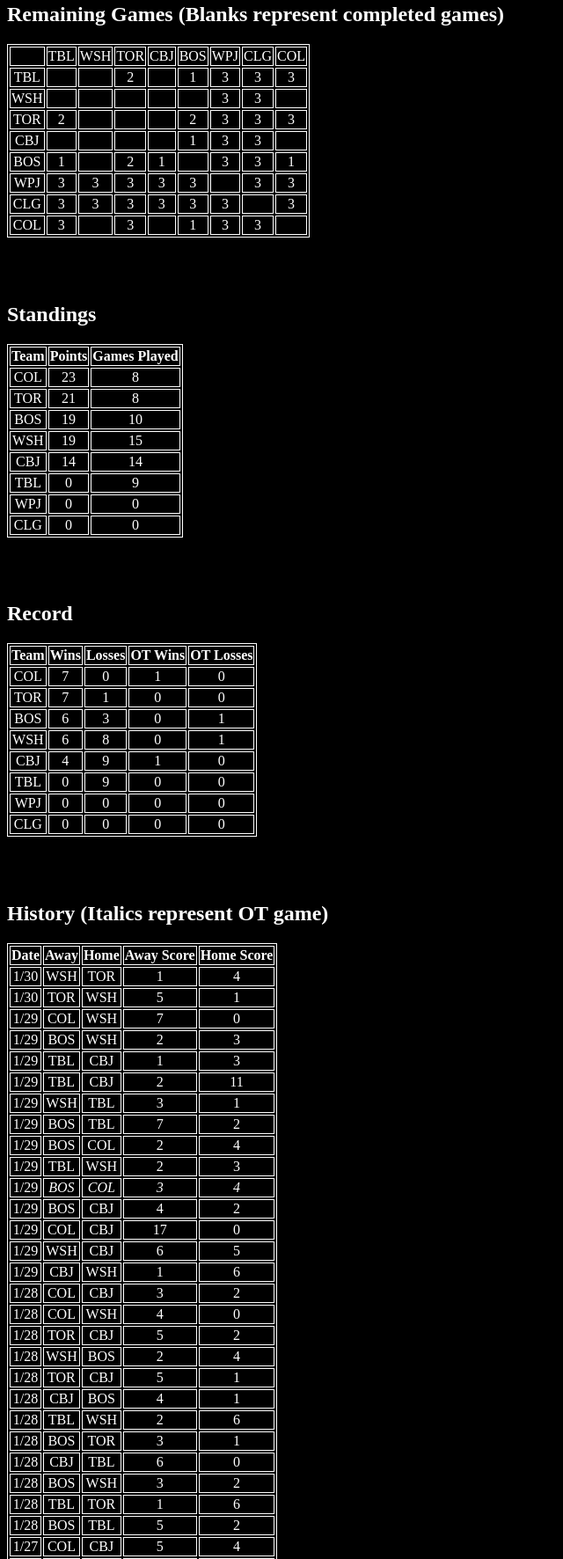
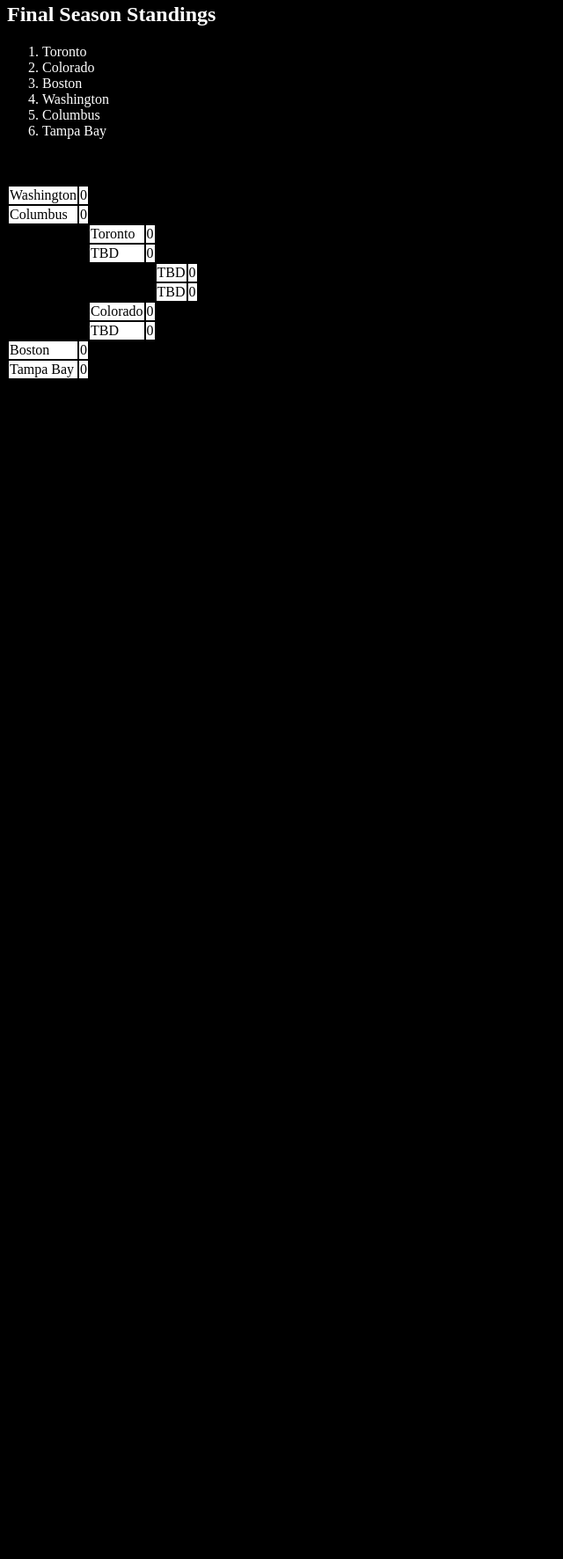
Before and after one commit to genglerchris/NHL, a plain HTML site: page index.html in a window 1280 px wide. Shown: the part 151-1923 px from the top of the page at 88% size, without its empty margins (0-640 px from the left). After the commit the page ends 800 px from the top, so only its background shows below. Drawn offline with Linux system fonts and the light colour scheme.

Commit message:
Add files via upload

```diff
--- a/index.html
+++ b/index.html
@@ -5,9 +5,8 @@
 <title>Index</title>
 <style>
 	body {background-color: black;}
-	h1 {color: white}
-	h2 {color: white}
-	table, th, td {color: white; text-align: center;}
+	h1, h2, li {color: white} {color: white}
+	table, th, {color: white; text-align: center;}
 </style>
 </head>
 
@@ -16,465 +15,102 @@
 	</br>
 	</br>
 	</br>
-	<h2>Remaining Games (Blanks represent completed games)</h2>
-	<table border="1" bordercolor="white">
+	<h2>Final Season Standings</h2>
+		<ol>
+			<li>Toronto</li>
+			<li>Colorado</li>
+			<li>Boston</li>
+			<li>Washington</li>
+			<li>Columbus</li>
+			<li>Tampa Bay</li>
+		</ol>
+	<br />
+	<br />
+	<table>
+  <tbody>
     <tr>
-    		<td></td>
-    		<td>TBL</td>
-    		<td>WSH</td>
-    		<td>TOR</td>
-    		<td>CBJ</td>
-    		<td>BOS</td>
-    		<td>WPJ</td>
-    		<td>CLG</td>
-			<td>COL</td>
+      <td bgcolor="white">Washington</td>
+      <td bgcolor="white">0</td>
+      <td>&nbsp;</td>
+      <td>&nbsp;</td>
+      <td>&nbsp;</td>
+      <td>&nbsp;</td>
     </tr>
     <tr>
-    		<td>TBL</td>
-    		<td></td>
-    		<td></td>
-    		<td>2</td>
-    		<td></td>
-    		<td>1</td>
-    		<td>3</td>
-    		<td>3</td>
-			<td>3</td>
+      <td bgcolor="white">Columbus</td>
+      <td bgcolor="white">0</td>
+      <td>&nbsp;</td>
+      <td>&nbsp;</td>
+      <td>&nbsp;</td>
+      <td>&nbsp;</td>
     </tr>
     <tr>
-    		<td>WSH</td>
-    		<td></td>
-    		<td></td>
-    		<td></td>
-    		<td></td>
-    		<td></td>
-    		<td>3</td>
-    		<td>3</td>
-			<td></td>
+      <td>&nbsp;</td>
+      <td>&nbsp;</td>
+      <td bgcolor="white">Toronto</td>
+      <td bgcolor="white">0</td>
+      <td>&nbsp;</td>
+      <td>&nbsp;</td>
     </tr>
     <tr>
-			<td>TOR</td>
-    		<td>2</td>
-    		<td></td>
-    		<td></td>
-    		<td></td>
-    		<td>2</td>
-    		<td>3</td>
-    		<td>3</td>
-    		<td>3</td>
+      <td>&nbsp;</td>
+      <td>&nbsp;</td>
+      <td bgcolor="white">TBD</td>
+      <td bgcolor="white">0</td>
+      <td>&nbsp;</td>
+      <td>&nbsp;</td>
     </tr>
     <tr>
-			<td>CBJ</td>
-    		<td></td>
-    		<td></td>
-    		<td></td>
-    		<td></td>
-    		<td>1</td>
-    		<td>3</td>
-    		<td>3</td>
-    		<td></td>
+      <td>&nbsp;</td>
+      <td>&nbsp;</td>
+      <td>&nbsp;</td>
+      <td>&nbsp;</td>
+      <td bgcolor="white">TBD</td>
+      <td bgcolor="white">0</td>
     </tr>
     <tr>
-			<td>BOS</td>
-    		<td>1</td>
-    		<td></td>
-    		<td>2</td>
-    		<td>1</td>
-    		<td></td>
-    		<td>3</td>
-    		<td>3</td>
-    		<td>1</td>
+      <td>&nbsp;</td>
+      <td>&nbsp;</td>
+      <td>&nbsp;</td>
+      <td>&nbsp;</td>
+      <td bgcolor="white">TBD</td>
+      <td bgcolor="white">0</td>
     </tr>
     <tr>
-			<td>WPJ</td>
-    		<td>3</td>
-    		<td>3</td>
-    		<td>3</td>
-    		<td>3</td>
-    		<td>3</td>
-    		<td></td>
-    		<td>3</td>
-    		<td>3</td>
+      <td>&nbsp;</td>
+      <td>&nbsp;</td>
+      <td bgcolor="white">Colorado</td>
+      <td bgcolor="white">0</td>
+      <td>&nbsp;</td>
+      <td>&nbsp;</td>
     </tr>
     <tr>
-			<td>CLG</td>
-    		<td>3</td>
-    		<td>3</td>
-    		<td>3</td>
-    		<td>3</td>
-    		<td>3</td>
-    		<td>3</td>
-    		<td></td>
-    		<td>3</td>
+      <td>&nbsp;</td>
+      <td>&nbsp;</td>
+      <td bgcolor="white">TBD</td>
+      <td bgcolor="white">0</td>
+      <td>&nbsp;</td>
+      <td>&nbsp;</td>
     </tr>
     <tr>
-			<td>COL</td>
-    		<td>3</td>
-    		<td></td>
-    		<td>3</td>
-    		<td></td>
-    		<td>1</td>
-    		<td>3</td>
-    		<td>3</td>
-    		<td></td>
-  		</tr>
-	</table>
-	</br>
-	</br>
-	</br>
-	<h2>Standings</h2>
-	<table border="1" bordercolor="white">
-  		<tr>
-    		<th>Team</th>
-    		<th>Points</th>
-    		<th>Games Played</th>
+      <td bgcolor="white">Boston</td>
+      <td bgcolor="white">0</td>
+      <td>&nbsp;</td>
+      <td>&nbsp;</td>
+      <td>&nbsp;</td>
+      <td>&nbsp;</td>
     </tr>
     <tr>
-    		<td>COL</td>
-    		<td>23</td>
-    		<td>8</td>
+      <td bgcolor="white">Tampa Bay</td>
+      <td bgcolor="white">0</td>
+      <td>&nbsp;</td>
+      <td>&nbsp;</td>
+      <td>&nbsp;</td>
+      <td>&nbsp;</td>
     </tr>
-  		<tr>
-    		<td>TOR</td>
-    		<td>21</td>
-    		<td>8</td>
-  		</tr>
-  		<tr>
-    		<td>BOS</td>
-    		<td>19</td>
-    		<td>10</td>
-  		</tr>
-  		<tr>
-    		<td>WSH</td>
-    		<td>19</td>
-    		<td>15</td>
-  		</tr>
-  		<tr>
-    		<td>CBJ</td>
-    		<td>14</td>
-    		<td>14</td>
-  		</tr>
-  		<tr>
-    		<td>TBL</td>
-    		<td>0</td>
-    		<td>9</td>
-  		</tr>
-  		<tr>
-    		<td>WPJ</td>
-    		<td>0</td>
-    		<td>0</td>
-  		</tr>
-  		<tr>
-    		<td>CLG</td>
-    		<td>0</td>
-    		<td>0</td>
-  		</tr>
+  </tbody>
 </table>
-	</br>
-	</br>
-	</br>
-	<h2>Record</h2>
-	<table border="1" bordercolor="white">
-  		<tr>
-    		<th>Team</th>
-    		<th>Wins</th>
-    		<th>Losses</th>
-    		<th>OT Wins</th>
-    		<th>OT Losses</th>
-  		</tr>
-  		<tr>
-    		<td>COL</td>
-    		<td>7</td>
-    		<td>0</td>
-    		<td>1</td>
-    		<td>0</td>
-  		</tr>
-  		<tr>
-    		<td>TOR</td>
-    		<td>7</td>
-    		<td>1</td>
-    		<td>0</td>
-    		<td>0</td>
-  		</tr>
-  		<tr>
-    		<td>BOS</td>
-    		<td>6</td>
-    		<td>3</td>
-    		<td>0</td>
-    		<td>1</td>
-  		</tr>
-  		<tr>
-    		<td>WSH</td>
-    		<td>6</td>
-    		<td>8</td>
-    		<td>0</td>
-    		<td>1</td>
-  		</tr>
-  		<tr>
-    		<td>CBJ</td>
-    		<td>4</td>
-    		<td>9</td>
-    		<td>1</td>
-    		<td>0</td>
-  		</tr>
-  		<tr>
-    		<td>TBL</td>
-    		<td>0</td>
-    		<td>9</td>
-    		<td>0</td>
-    		<td>0</td>
-  		</tr>
-  		<tr>
-    		<td>WPJ</td>
-    		<td>0</td>
-    		<td>0</td>
-    		<td>0</td>
-    		<td>0</td>
-  		</tr>
-  		<tr>
-    		<td>CLG</td>
-    		<td>0</td>
-    		<td>0</td>
-    		<td>0</td>
-    		<td>0</td>
-  		</tr>
-	</table>
-	</br>
-	</br>
-	</br>
-	<h2>History (Italics represent OT game)</h2>
-	<table border="1" bordercolor="white">
-  		<tr>
-    		<th>Date</th>
-    		<th>Away</th>
-    		<th>Home</th>
-    		<th>Away Score</th>
-    		<th>Home Score</th>
-  		</tr>
-  		<tr>
-    		<td>1/30</td>
-    		<td>WSH</td>
-    		<td>TOR</td>
-    		<td>1</td>
-    		<td>4</td>
-  		</tr>
-  		<tr>
-    		<td>1/30</td>
-    		<td>TOR</td>
-    		<td>WSH</td>
-    		<td>5</td>
-    		<td>1</td>
-  		</tr>
-  		<tr>
-    		<td>1/29</td>
-    		<td>COL</td>
-    		<td>WSH</td>
-    		<td>7</td>
-    		<td>0</td>
-  		</tr>
-  		<tr>
-    		<td>1/29</td>
-    		<td>BOS</td>
-    		<td>WSH</td>
-    		<td>2</td>
-    		<td>3</td>
-  		</tr>
-  		<tr>
-    		<td>1/29</td>
-    		<td>TBL</td>
-    		<td>CBJ</td>
-    		<td>1</td>
-    		<td>3</td>
-  		</tr>
-  		<tr>
-    		<td>1/29</td>
-    		<td>TBL</td>
-    		<td>CBJ</td>
-    		<td>2</td>
-    		<td>11</td>
-  		</tr>
-  		<tr>
-    		<td>1/29</td>
-    		<td>WSH</td>
-    		<td>TBL</td>
-    		<td>3</td>
-    		<td>1</td>
-  		</tr>
-  		<tr>
-    		<td>1/29</td>
-    		<td>BOS</td>
-    		<td>TBL</td>
-    		<td>7</td>
-    		<td>2</td>
-  		</tr>
-  		<tr>
-    		<td>1/29</td>
-    		<td>BOS</td>
-    		<td>COL</td>
-    		<td>2</td>
-    		<td>4</td>
-  		</tr>
-  		<tr>
-    		<td>1/29</td>
-    		<td>TBL</td>
-    		<td>WSH</td>
-    		<td>2</td>
-    		<td>3</td>
-  		</tr>
-  		<tr>
-    		<td>1/29</td>
-    		<td><i>BOS</i></td>
-			<td><i>COL</i></td>
-			<td><i>3</i></td>
-			<td><i>4</i></td>
-  		</tr>
-  		<tr>
-			<td>1/29</td>
-    		<td>BOS</td>
-			<td>CBJ</td>
-    		<td>4</td>
-    		<td>2</td>
-  		</tr>
-  		<tr>
-    		<td>1/29</td>
-    		<td>COL</td>
-    		<td>CBJ</td>
-    		<td>17</td>
-    		<td>0</td>
-  		</tr>
-  		<tr>
-    		<td>1/29</td>
-    		<td>WSH</td>
-    		<td>CBJ</td>
-    		<td>6</td>
-    		<td>5</td>
-  		</tr>
-  		<tr>
-    		<td>1/29</td>
-    		<td>CBJ</td>
-    		<td>WSH</td>
-    		<td>1</td>
-    		<td>6</td>
-  		</tr>
-  		<tr>
-    		<td>1/28</td>
-    		<td>COL</td>
-    		<td>CBJ</td>
-    		<td>3</td>
-    		<td>2</td>
-  		</tr>
-  		<tr>
-    		<td>1/28</td>
-    		<td>COL</td>
-    		<td>WSH</td>
-    		<td>4</td>
-    		<td>0</td>
-  		</tr>
-  		<tr>
-    		<td>1/28</td>
-    		<td>TOR</td>
-    		<td>CBJ</td>
-    		<td>5</td>
-    		<td>2</td>
-  		</tr>
-  		<tr>
-    		<td>1/28</td>
-    		<td>WSH</td>
-    		<td>BOS</td>
-    		<td>2</td>
-    		<td>4</td>
-  		</tr>
-  		<tr>
-    		<td>1/28</td>
-    		<td>TOR</td>
-    		<td>CBJ</td>
-    		<td>5</td>
-    		<td>1</td>
-  		</tr>
-  		<tr>
-    		<td>1/28</td>
-    		<td>CBJ</td>
-    		<td>BOS</td>
-    		<td>4</td>
-    		<td>1</td>
-  		</tr>
-  		<tr>
-    		<td>1/28</td>
-    		<td>TBL</td>
-    		<td>WSH</td>
-    		<td>2</td>
-    		<td>6</td>
-  		</tr>
-  		<tr>
-    		<td>1/28</td>
-    		<td>BOS</td>
-    		<td>TOR</td>
-    		<td>3</td>
-    		<td>1</td>
-  		</tr>
-  		<tr>
-    		<td>1/28</td>
-    		<td>CBJ</td>
-    		<td>TBL</td>
-    		<td>6</td>
-    		<td>0</td>
-  		</tr>
-  		<tr>
-    		<td>1/28</td>
-    		<td>BOS</td>
-    		<td>WSH</td>
-    		<td>3</td>
-    		<td>2</td>
-  		</tr>
-  		<tr>
-    		<td>1/28</td>
-    		<td>TBL</td>
-    		<td>TOR</td>
-    		<td>1</td>
-    		<td>6</td>
-  		</tr>
-  		<tr>
-    		<td>1/28</td>
-    		<td>BOS</td>
-    		<td>TBL</td>
-    		<td>5</td>
-    		<td>2</td>
-  		</tr>
-  		<tr>
-    		<td>1/27</td>
-    		<td>COL</td>
-    		<td>CBJ</td>
-    		<td>5</td>
-    		<td>4</td>
-  		</tr>
-  		<tr>
-    		<td>1/27</td>
-    		<td>WSH</td>
-    		<td>COL</td>
-    		<td>2</td>
-    		<td>3</td>
-  		</tr>
-  		<tr>
-			<td><I>1/27</I></td>
-			<td><I>WSH</I></td>
-			<td><I>CBJ</I></td>
-			<td><I>4</I></td>
-			<td><I>5</I></td>
-  		</tr>
-  		<tr>
-    		<td>1/27</td>
-    		<td>CBJ</td>
-    		<td>TOR</td>
-    		<td>2</td>
-    		<td>4</td>
-  		</tr>
-  		<tr>
-    		<td>1/27</td>
-    		<td>TOR</td>
-    		<td>WSH</td>
-    		<td>2</td>
-    		<td>0</td>
-  		</tr>
-	</table>
+
 
 </body>
 </html>
```
Lines whose indentation alone changed are shown as unchanged.
